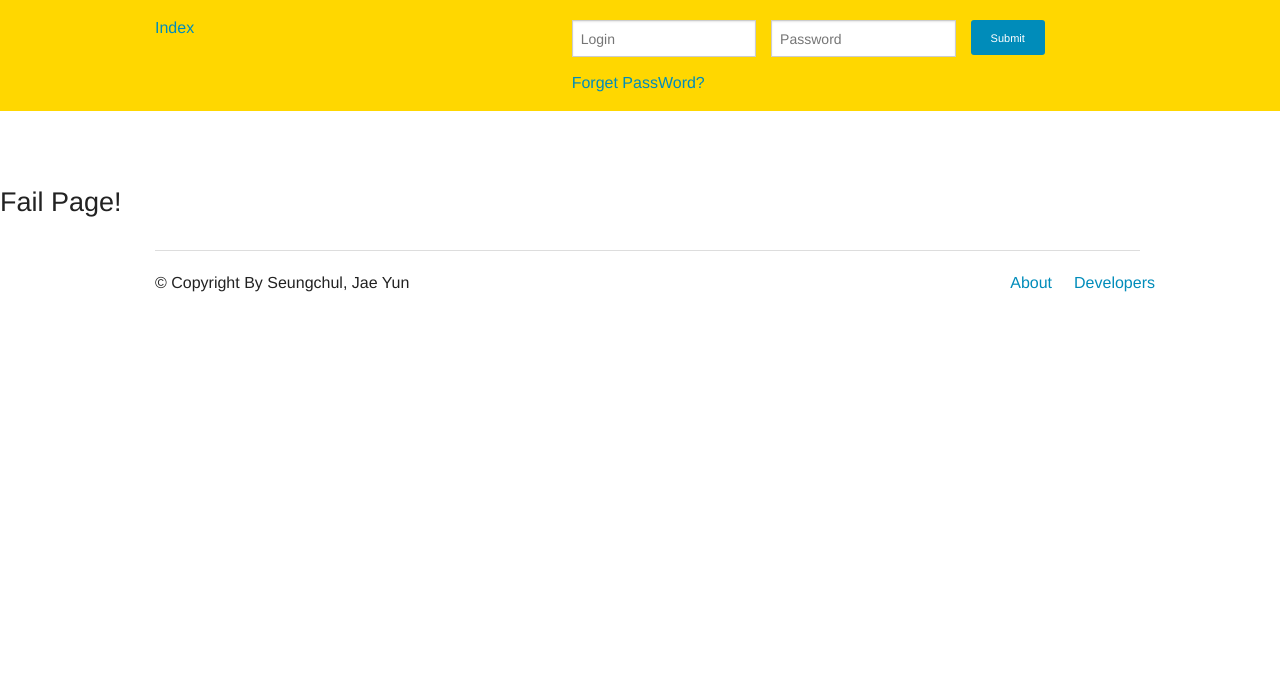
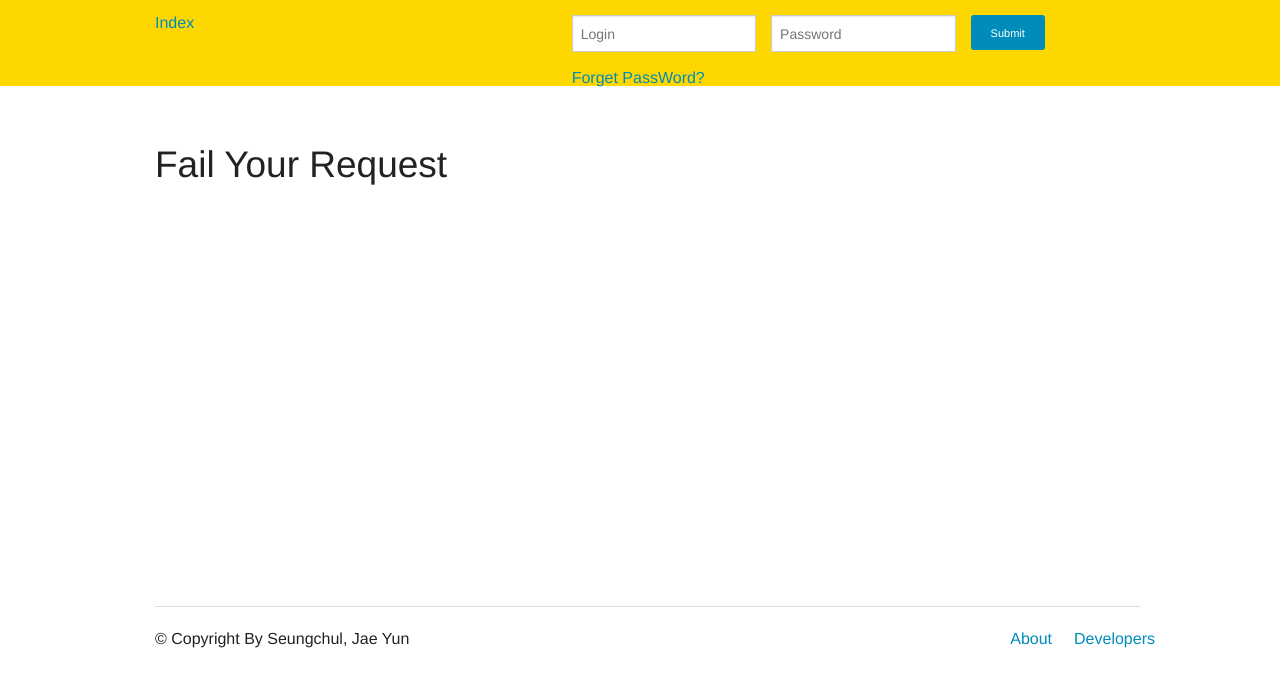
Before and after one commit to jameslee8611/CustomizedSocialPage, a PHP site: page /CustomizedSocialPage/forget/fail in a window 1280 px wide. Shown: the top 687 px of the page. Run offline with PHP 8.4, Linux system fonts and the light colour scheme.

Commit message:
1. fix login but  2. edit style @ index and forget pages

```diff
--- a/models/forget_model.php
+++ b/models/forget_model.php
@@ -22,13 +22,13 @@ class Forget_Model extends Model {
             $subject = 'Password Reset';
             $message = '<html>
                         <head>
-                          <title>Password Reset</title>
+                          <title>Password Reset From</title>
                         </head>
                         <body>
-                          <p>Your new password: '.
+                          <p>You\'ve sent passowrd request. If you did\'n request, please ignore this email</p>
+                          <p>Your Reset Code: <strong>'.
                           $reset_code
-                         .'</p>
-                        <a href="https://github.com/sclee8611/CustomizedSocialPage">Go To Website</a>
+                         .'</strong></p>
                         </body>
                         </html>';
 
--- a/models/index_model.php
+++ b/models/index_model.php
@@ -14,9 +14,7 @@ class Index_Model extends Model {
     {
         if(empty($login) && empty($_POST['login']))
         {
-            require 'controllers/error.php';
-            $controller = new Error();
-            $controller->index();
+            header('location: '.URL);
             exit;
         }
         elseif(!empty($_POST['login']))
--- a/nbproject/private/private.xml
+++ b/nbproject/private/private.xml
@@ -2,8 +2,6 @@
 <project-private xmlns="http://www.netbeans.org/ns/project-private/1">
     <editor-bookmarks xmlns="http://www.netbeans.org/ns/editor-bookmarks/2" lastBookmarkId="0"/>
     <open-files xmlns="http://www.netbeans.org/ns/projectui-open-files/2">
-        <group>
-            <file>file:/Applications/MAMP/htdocs/CustomizedSocialPage/libs/Router.php</file>
-        </group>
+        <group/>
     </open-files>
 </project-private>
--- a/public/css/default.css
+++ b/public/css/default.css
@@ -21,7 +21,8 @@ body {
 }
 
 .header-signup {
-    padding: 20px;
+    padding-top: 15px;
+    padding-bottom: 0px;
     background: gold;
 }
 
@@ -32,7 +33,7 @@ body {
 
 .conetnet-child {
     background: white;
-    padding: 70px;
+    padding: 50px;
     height: 500px;
     min-height: 500px;
     min-width: 300px;
--- a/views/forget/error.php
+++ b/views/forget/error.php
@@ -6,6 +6,8 @@
 
 include_once 'forget_header.php'
 ?>
-<div class="content">
-    <h2>Invalid Access, Don't mess it up</h2>
+<div class="conetnet-child">
+    <div class="row">
+        <h2 class="large-12 columns">Invalid Access, Don't mess it up</h2>
+    </div>
 </div>
--- a/views/forget/fail.php
+++ b/views/forget/fail.php
@@ -6,6 +6,8 @@
 
 include_once 'forget_header.php'
 ?>
-<div class="content">
-    <h3>Fail Page!</h3>
+<div class="conetnet-child">
+    <div class="row">
+        <h2 class="large-12 columns">Fail Your Request</h2>
+    </div>
 </div>
--- a/views/forget/forget_header.php
+++ b/views/forget/forget_header.php
@@ -14,6 +14,7 @@
                 </div>
             </div>
         </div>
+        <?php if (!Session::get('loggedIn')): ?>
         <div class="large-7 columns">
             <div class="row">
                 <form action ="<?php echo URL; ?>index/login" method="post">
@@ -38,5 +39,6 @@
                 </div>
             </div>
         </div>
+        <?php endif; ?>
     </div>
 </div>
--- a/views/forget/main.php
+++ b/views/forget/main.php
@@ -10,12 +10,12 @@ include_once 'forget_header.php'
         <h2 class="large-12 columns">Forget Page</h2>
     </div>
     <div class="row">
-        <div class="large-7 columns">
+        <div class="large-6 columns">
             <form action="<?php echo URL; ?>forget/askPassword" method="post">
-                <label>Enter your username or email address associated with your account<br/></label><input type="text" name="email"/><br />
+                <label>Enter your email address associated with your account<input type="text" name="email"/></label>
                 <input class="custom-tiny radius button" type="submit"/>
             </form>
         </div>
-        <div class="large-5 columns"></div>
+        <div class="large-6 columns"></div>
     </div>
 </div>
```
Also changed, not shown: views/forget/success.php (+31 -10 lines), views/index/signup.php (+8 -2 lines).
